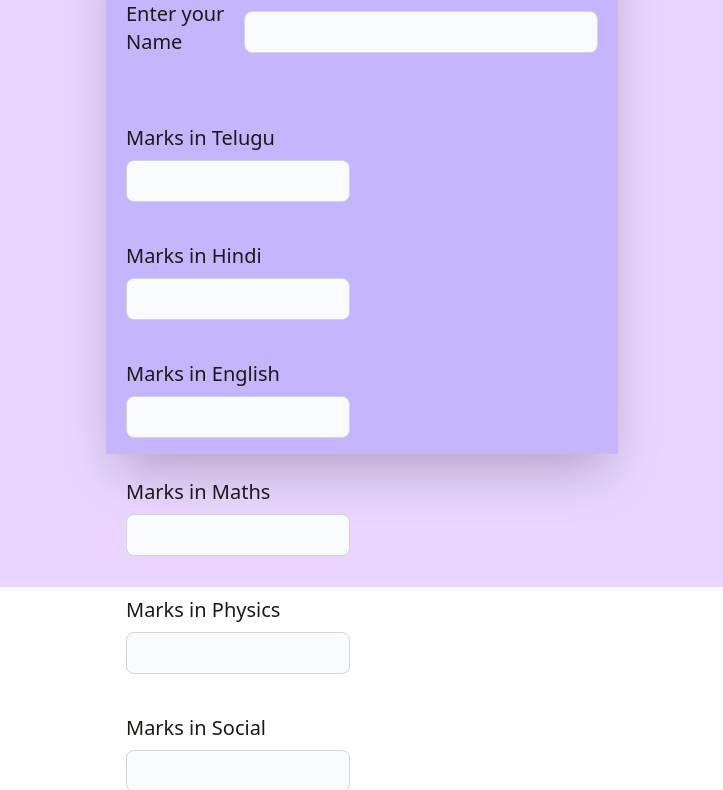
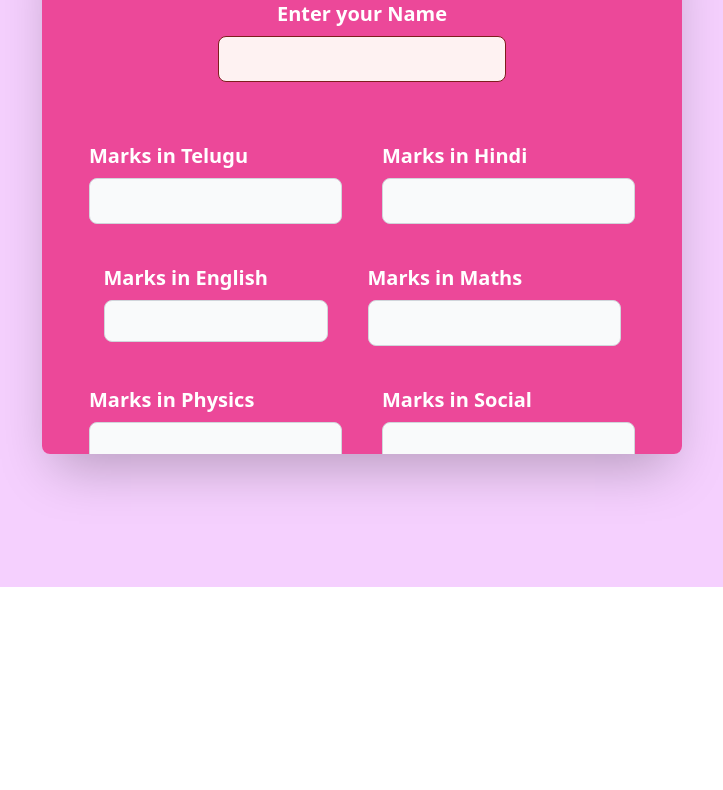
Before and after one commit to Iammujeeb45/js-html, a plain HTML site: page index.html in a window 1280 px wide. Shown: the part 213-1003 px from the top of the page, without its empty margins (278-1001 px from the left). After the commit the page ends 800 px from the top, so only its background shows below. Drawn offline with nearby package versions, Linux system fonts and the light colour scheme.

Commit message:
Add files via upload

```diff
--- a/index.html
+++ b/index.html
@@ -8,22 +8,22 @@
   </head>
   <body>
     <section
-      class="w-full h-screen bg-purple-200 flex justify-center items-center"
+      class="w-full h-screen bg-fuchsia-200 flex justify-center items-center"
     >
       <form
         id="myForm"
-        class="flex w-2/5 h-2/3 bg-violet-300 shadow-2xl flex-col"
+        class="flex w-2/4 h-2/3 bg-pink-500 shadow-2xl flex-col overflow-scroll rounded-lg"
       >
         <div class="flex mt-5 pl-5">
           <span
-            class="text-4xl font-bold text-gray-900 underline decoration-violet-800"
+            class="text-4xl font-bold text-white underline decoration-fuchsia-300"
             >Total Marks</span
           >
         </div>
-        <div class="flex p-5 justify-center items-center">
+        <div class="flex p-5 justify-center items-center flex-col ">
           <label
             for="number-input"
-            class="block mb-2 text-xl font-medium text-stone-900"
+            class="block mb-2 text-xl font-bold text-white "
             >Enter your Name</label
           >
 
@@ -31,105 +31,99 @@
             type="text"
             id="myname"
             aria-describedby="helper-text-explanation"
-            class="bg-gray-50 border border-gray-300 text-gray-900 text-sm rounded-lg focus:ring-blue-500 focus:border-blue-500 block w-full p-2.5 dark:bg-gray-700 dark:border-gray-600 dark:text-white dark:focus:ring-blue-500 dark:focus:border-blue-500"
+            class="bg-red-50 border border-red-900 text-gray-900 text-l rounded-lg focus:ring-blue-500 focus:border-blue-500 block w-72 p-2.5 dark:bg-white  dark:text-black dark:focus:ring-blue-500 dark:focus:border-blue-500 "
             required
           />
         </div>
-        <div class="flex flex-wrap mt-5">
+        <div class="flex flex-wrap mt-5 justify-center">
           <div class="p-5">
             <label
               for="number-input"
-              class="block mb-2 text-xl font-medium text-stone-900"
+              class="block mb-2 text-xl font-bold text-white"
               >Marks in Telugu</label
             >
             <input
               type="number"
               id="s1"
               aria-describedby="helper-text-explanation"
-              class="bg-gray-50 border border-gray-300 text-gray-900 text-sm rounded-lg focus:ring-blue-500 focus:border-blue-500 block w-full p-2.5 dark:bg-gray-700 dark:border-gray-600 dark:text-white dark:focus:ring-blue-500 dark:focus:border-blue-500"
+              class="bg-gray-50 border border-gray-300 text-gray-900 text-l rounded-lg focus:ring-blue-500 focus:border-blue-500 block w-full p-2.5 dark:bg-white dark:border-gray-600 dark:text-black dark:focus:ring-blue-500 dark:focus:border-blue-500" required
+
+            />
+          </div>
+          <div class="p-5">
+            <label
+              for="number-input"
+              class="block mb-2 text-xl font-bold text-white"
+              >Marks in Hindi</label
+            >
+            <input
+              type="number"
+              id="s2"
+              aria-describedby="helper-text-explanation"
+              class="bg-gray-50 border border-gray-300 text-gray-900 text-l rounded-lg focus:ring-blue-500 focus:border-blue-500 block w-full p-2.5 dark:bg-white dark:border-gray-600 dark:text-black dark:focus:ring-blue-500 dark:focus:border-blue-500"
               required
             />
           </div>
           <div class="p-5">
             <label
               for="number-input"
-              class="block mb-2 text-xl font-medium text-stone-900"
-              >Marks in Hindi</label
+              class="block mb-2 text-xl font-bold text-white"
+              >Marks in English</label
             >
             <input
               type="number"
-              id="s2"
+              id="s3"
               aria-describedby="helper-text-explanation"
-              class="bg-gray-50 border border-gray-300 text-gray-900 text-sm rounded-lg focus:ring-blue-500 focus:border-blue-500 block w-full p-2.5 dark:bg-gray-700 dark:border-gray-600 dark:text-white dark:focus:ring-blue-500 dark:focus:border-blue-500"
+              class="bg-gray-50 border border-gray-300 text-gray-900 text-sm rounded-lg focus:ring-blue-500 focus:border-blue-500 block w-full p-2.5 dark:bg-white dark:border-gray-600 dark:text-black dark:focus:ring-blue-500 dark:focus:border-blue-500"
               required
             />
           </div>
           <div class="p-5">
             <label
               for="number-input"
-              class="block mb-2 text-xl font-medium text-stone-900"
-              >Marks in English</label
+              class="block mb-2 text-xl font-bold text-white"
+              >Marks in Maths</label
             >
             <input
               type="number"
-              id="s3"
+              id="s4"
               aria-describedby="helper-text-explanation"
-              class="bg-gray-50 border border-gray-300 text-gray-900 text-sm rounded-lg focus:ring-blue-500 focus:border-blue-500 block w-full p-2.5 dark:bg-gray-700 dark:border-gray-600 dark:text-white dark:focus:ring-blue-500 dark:focus:border-blue-500"
+              class="bg-gray-50 border border-gray-300 text-gray-900 text-l rounded-lg focus:ring-blue-500 focus:border-blue-500 block w-full p-2.5 dark:bg-white dark:border-gray-600 dark:text-black dark:focus:ring-blue-500 dark:focus:border-blue-500"
               required
             />
           </div>
           <div class="p-5">
             <label
               for="number-input"
-              class="block mb-2 text-xl font-medium text-stone-900"
-              >Marks in Maths</label
+              class="block mb-2 text-xl font-bold text-white"
+              >Marks in Physics</label
             >
             <input
               type="number"
-              id="s4"
+              id="s5"
               aria-describedby="helper-text-explanation"
-              class="bg-gray-50 border border-gray-300 text-gray-900 text-sm rounded-lg focus:ring-blue-500 focus:border-blue-500 block w-full p-2.5 dark:bg-gray-700 dark:border-gray-600 dark:text-white dark:focus:ring-blue-500 dark:focus:border-blue-500"
+              class="bg-gray-50 border border-gray-300 text-gray-900 text-l rounded-lg focus:ring-blue-500 focus:border-blue-500 block w-full p-2.5 dark:bg-white dark:border-gray-600 dark:text-black dark:focus:ring-blue-500 dark:focus:border-blue-500"
               required
             />
           </div>
           <div class="p-5">
             <label
               for="number-input"
-              class="block mb-2 text-xl font-medium text-stone-900"
-              >Marks in Physics</label
-            >
-            <input
-              type="number"
-              id="s5"
-              aria-describedby="helper-text-explanation"
-              class="bg-gray-50 border border-gray-300 text-gray-900 text-sm rounded-lg focus:ring-blue-500 focus:border-blue-500 block w-full p-2.5 dark:bg-gray-700 dark:border-gray-600 dark:text-white dark:focus:ring-blue-500 dark:focus:border-blue-500"
-              required
-            />
-          </div>
-          <div class="p-5">
-            <label
-              for="number-input"
-              class="block mb-2 text-xl font-medium text-stone-900"
+              class="block mb-2 text-xl font-bold text-white"
               >Marks in Social</label
             >
             <input
               type="number"
               id="s6"
               aria-describedby="helper-text-explanation"
-              class="bg-gray-50 border border-gray-300 text-gray-900 text-sm rounded-lg focus:ring-blue-500 focus:border-blue-500 block w-full p-2.5 dark:bg-gray-700 dark:border-gray-600 dark:text-white dark:focus:ring-blue-500 dark:focus:border-blue-500"
+              class="bg-gray-50 border border-gray-300 text-gray-900 text-l rounded-lg focus:ring-blue-500 focus:border-blue-500 block w-full p-2.5 dark:bg-white dark:border-gray-600 dark:text-black dark:focus:ring-blue-500 dark:focus:border-blue-500"
               required
             />
           </div>
 
-          <button
-            type="button"
-            id="mybtn"
-            class="text-white bg-gradient-to-r from-purple-500 via-purple-600 to-purple-700 hover:bg-gradient-to-br focus:ring-4 focus:outline-none focus:ring-purple-300 dark:focus:ring-purple-800 shadow-lg shadow-purple-500/50 dark:shadow-lg dark:shadow-purple-800/80 font-medium rounded-lg text-2xl px-5 py-2.5 text-center me-2 mb-2 w-full mt-5"
-          >
-            Submit
-          </button>
+          <button type="submit" id="myBtn" class="text-white bg-gradient-to-r from-purple-500 to-pink-500 hover:bg-gradient-to-l focus:ring-4 focus:outline-none focus:ring-purple-200 dark:focus:ring-purple-800 font-bold rounded-lg text-3xl px-5 py-5 text-center w-96 mt-5">submit</button>
         </div>
-        <span class="mt-5 text-purple-900 font-bold text-2xl" id="temp"></span>
+        <span class="mt-5 text-white font-bold text-2xl" id="temp"></span>
       </form>
     </section>
   </body>
--- a/script.js
+++ b/script.js
@@ -19,4 +19,4 @@ function listenToclick(e) {
   console.log(template);
   document.getElementById("temp").innerText = template;
 }
-document.getElementById("mybtn").addEventListener("click", listenToclick);
+document.getElementById("myForm").addEventListener("submit", listenToclick);
```
